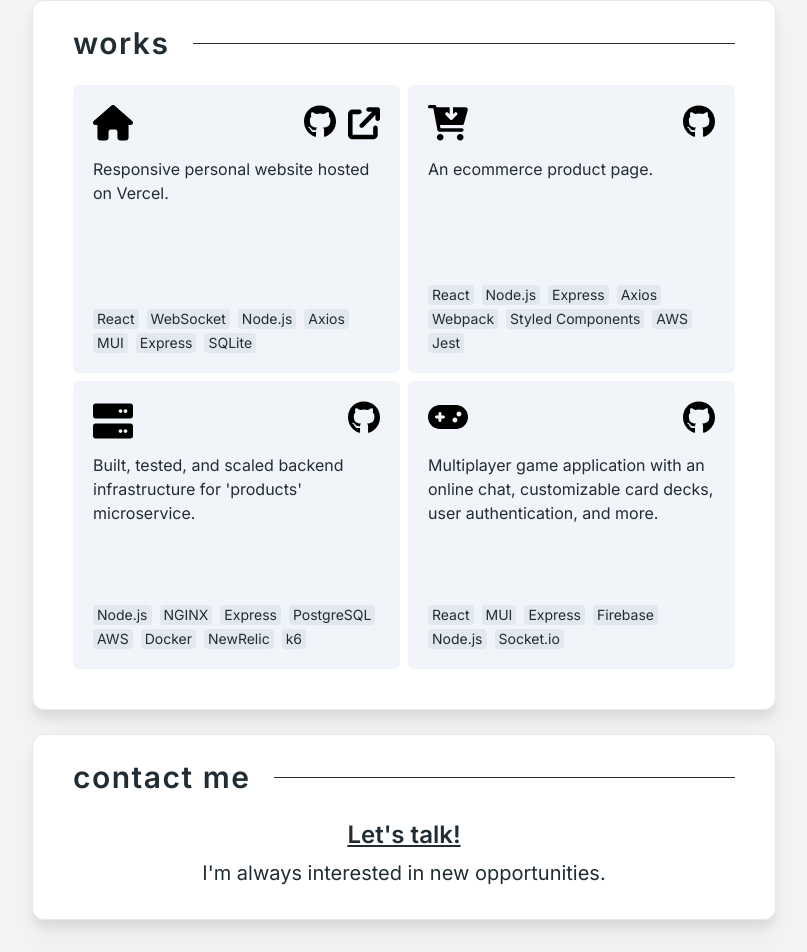
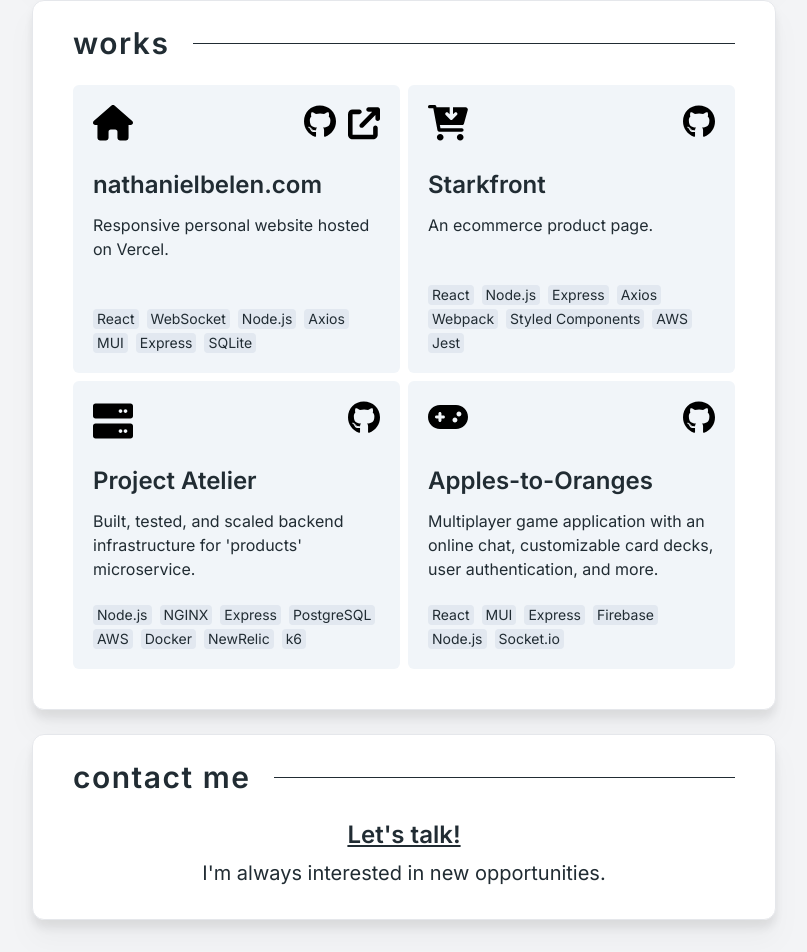
Before and after one commit to nathanielbelen/next-portfolio, a Next.js app: page / in a window 1280 px wide. Shown: the part 1064-2016 px from the top of the page, without its empty margins (236-1043 px from the left). Built offline with nearby package versions, Linux system fonts and the light colour scheme.

Commit message:
fixed works to have titles and direct links again

```diff
--- a/components/work.js
+++ b/components/work.js
@@ -46,6 +46,12 @@ export default function Work({
             )}
           </ul>
         </div>
+        <a
+          className={`z-20 hover:text-slate-600 transition-colors before:content-[''] before:absolute before:z-0 before:h-full before:w-full before:top-0 before:left-0 before:block`}
+          href={direct.link}
+        >
+          <div className='text-2xl font-semibold py-3'>{title}</div>
+        </a>
         <div className='text-base pb-3'>{description}</div>
       </header>
       <footer className=''>
```
